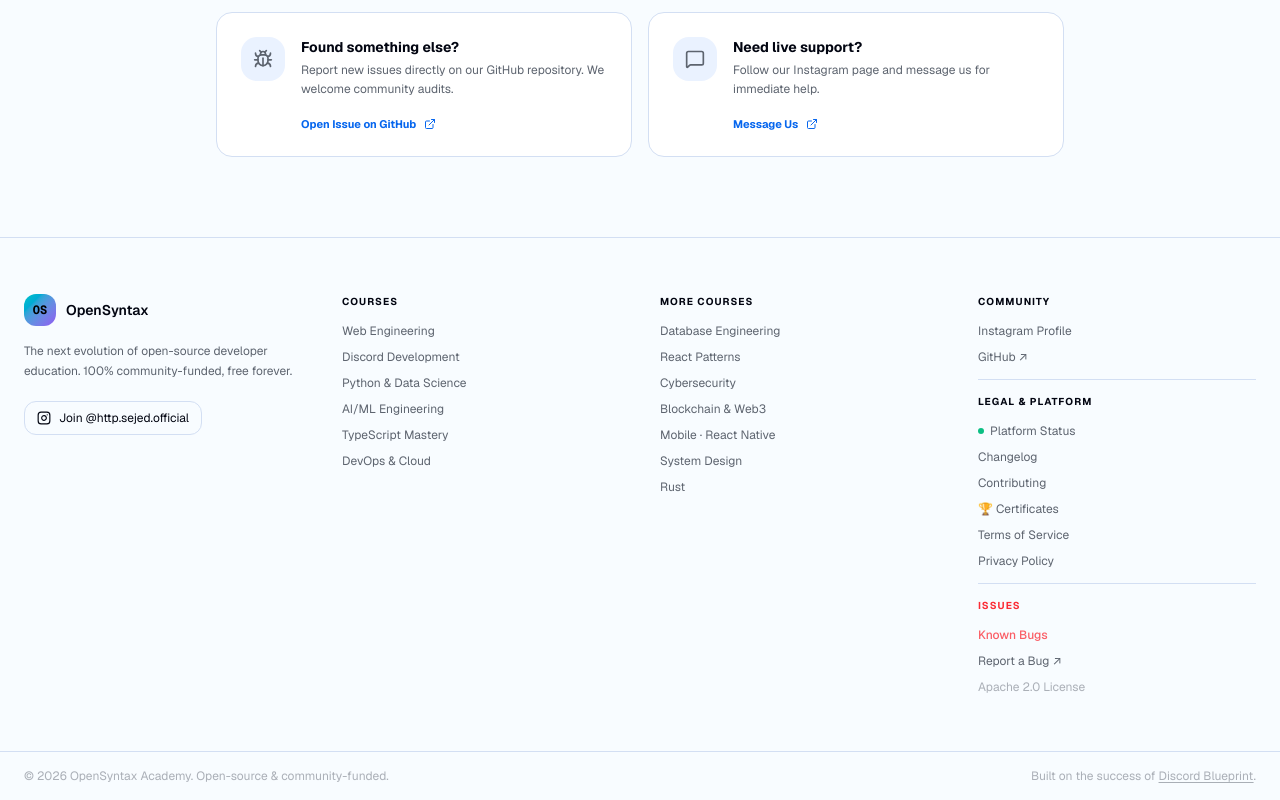
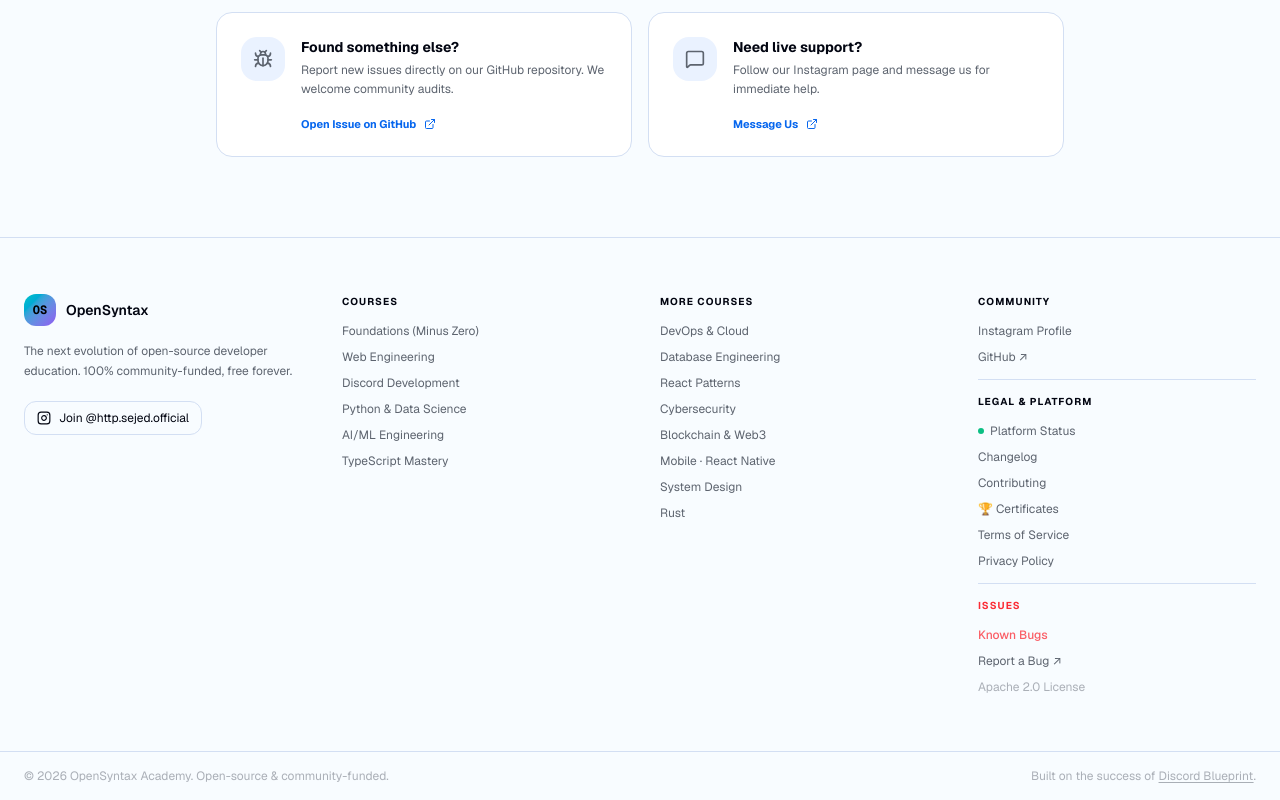
Before and after one commit to TSSEJED/opensyntax-academy, a Next.js app: page /bugs in a window 1280 px wide. Shown: the part 2600-3400 px from the top of the page. Built offline with nearby package versions, Linux system fonts and the light colour scheme.

Commit message:
chore: v4.3.0 - Footer update for Foundations track

```diff
--- a/components/footer.tsx
+++ b/components/footer.tsx
@@ -6,6 +6,7 @@ import { Instagram } from "lucide-react"
 import { getTranslations, Locale, DEFAULT_LOCALE, I18N_STORAGE_KEY, LOCALES } from "@/lib/i18n"
 
 const COURSE_LINKS = [
+  { href: "/courses/foundations",    label: "Foundations (Minus Zero)" },
   { href: "/courses/web",            label: "Web Engineering" },
   { href: "/courses/discord",        label: "Discord Development" },
   { href: "/courses/python",         label: "Python & Data Science" },
```
